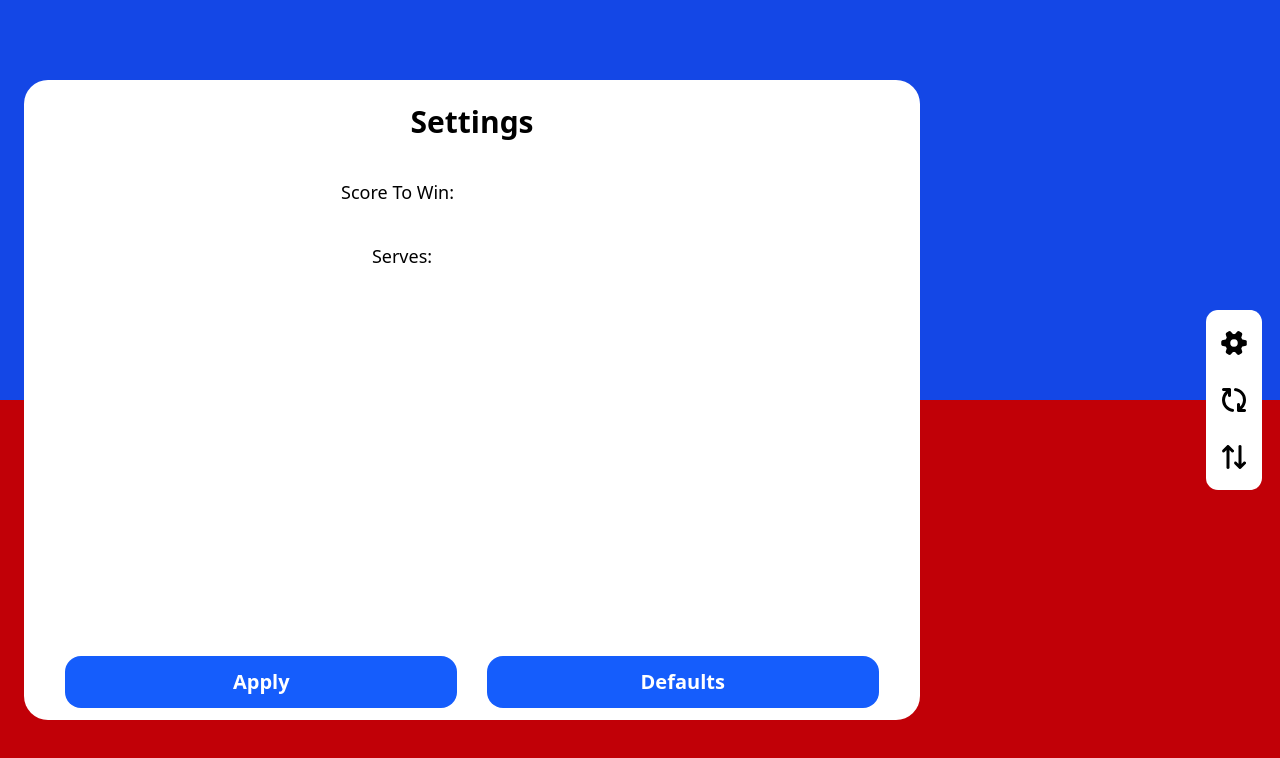
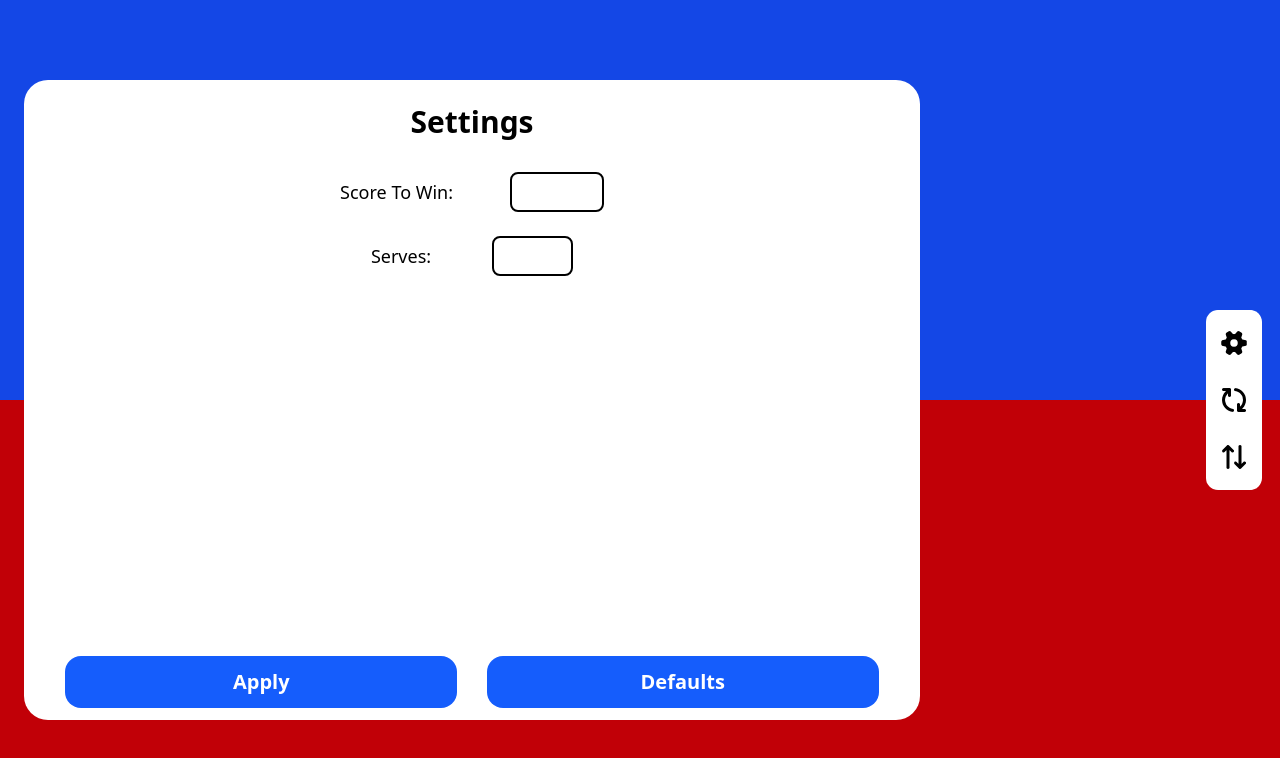
Before and after one commit to llfisher932/PingPongTracker, a React (Vite) app: page / in a window 1280 px wide. Both pictures are taken after a click on the button 1234 px from the left and 342 px from the top of the page. Shown: the top 758 px of the page. Built offline with nearby package versions, Linux system fonts and the light colour scheme.

Commit message:
Fixed settings menu.

```diff
--- a/src/App.tsx
+++ b/src/App.tsx
@@ -79,9 +79,11 @@ function App() {
     }
   };
   let applySettings = () => {
-    setWinningNum(Number.parseInt(winningNumBox));
-    setSavedServeNum(Number.parseInt(serveBox));
-    setServeCount(Number.parseInt(serveBox));
+    if (winningNumBox) setWinningNum(Number.parseInt(winningNumBox));
+    if (serveBox) {
+      setSavedServeNum(Number.parseInt(serveBox));
+      setServeCount(Number.parseInt(serveBox));
+    }
   };
 
   useEffect(() => {
@@ -148,7 +150,7 @@ function App() {
               <input
                 id="winNumBox"
                 type="text"
-                className="w-[25%] h-10 text-center"
+                className="w-[25%] h-10 text-center border-black border-2 rounded-lg"
                 onChange={handleWinNumBox}
               />
             </div>
@@ -157,7 +159,7 @@ function App() {
               <input
                 id="handleServeBox"
                 type="text"
-                className="w-[25%] h-10 text-center"
+                className="w-[25%] h-10 text-center border-black border-2 rounded-lg"
                 onChange={handleServeBox}
               />
             </div>
```
